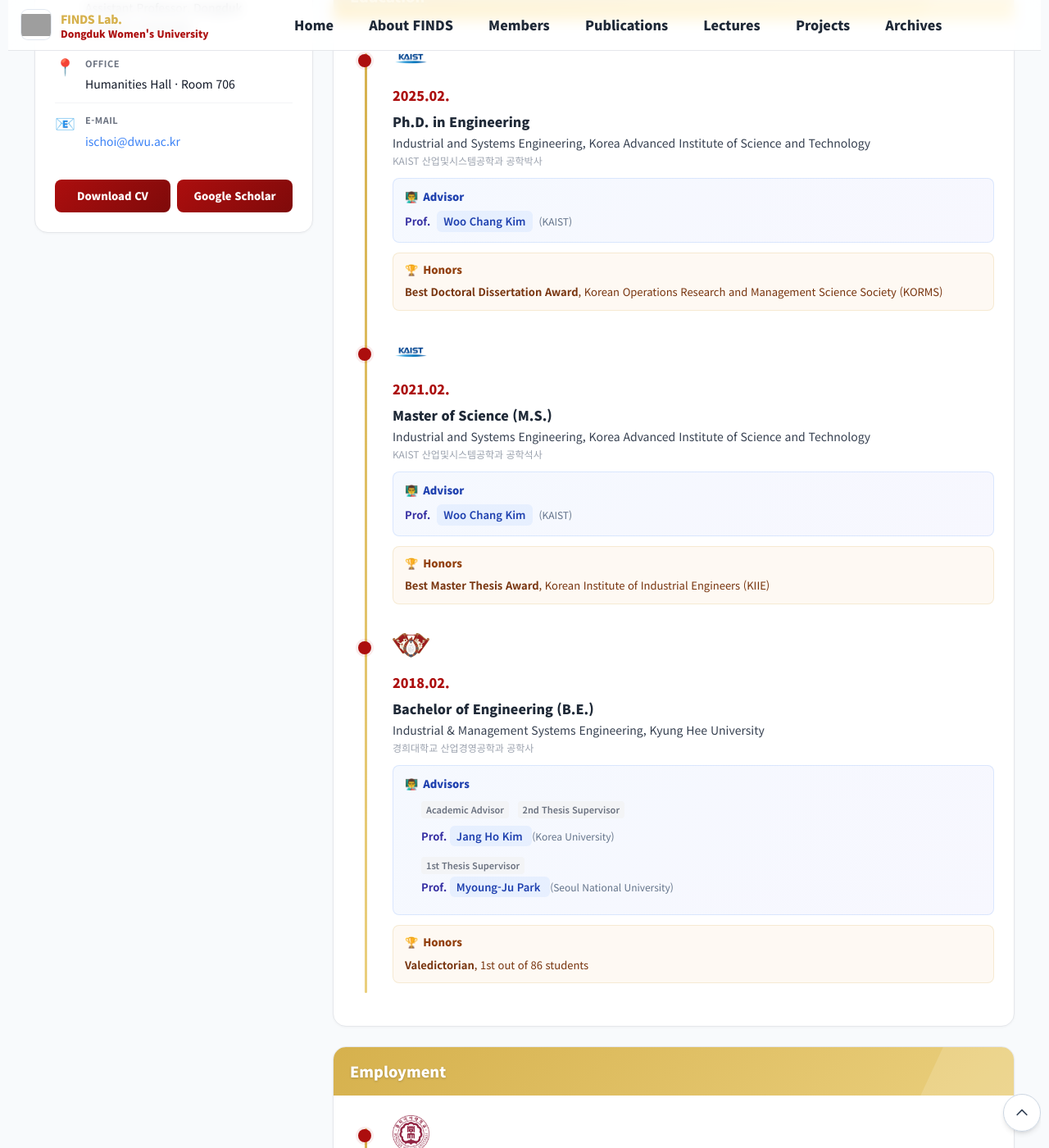
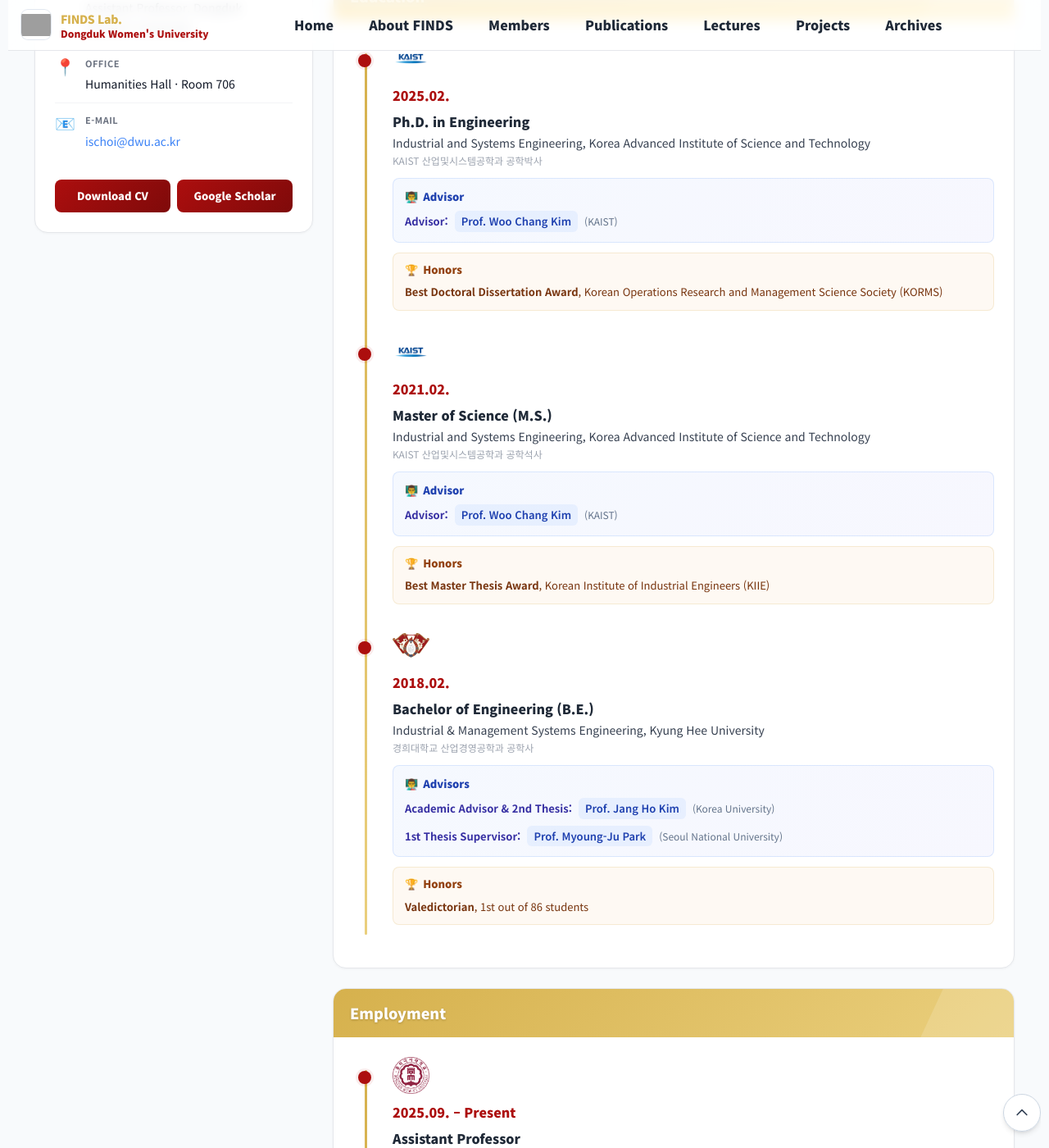
Before and after one commit to FinDS-Lab/site, a Jekyll site: the page built from members-director.html, in a window 1280 px wide and 1400 px high, scrolled down 1009 px. Shown: the whole window at 82% size. Built offline with Jekyll 4.4.1, drawn with Linux system fonts in a browser that asks for light colours; nearby versions of some CDN libraries; grey boxes are pictures that could not be loaded.

Commit message:
Update members-director.html

```diff
--- a/members-director.html
+++ b/members-director.html
@@ -1347,6 +1347,7 @@ permalink: /members-director.html
      </div>
 
 <!-- Education -->
+<!-- Education -->
 <div class="director-card">
  <div class="card-head">Education</div>
  <div class="card-body">
@@ -1371,13 +1372,9 @@ permalink: /members-director.html
            <span>Advisor</span>
          </div>
          <div class="advisor-info">
-            <span class="advisor-label">Prof.</span>
-            <a
-              href="https://scholar.google.com/citations?user=7NmBs1kAAAAJ&amp;hl=en&amp;oi=ao"
-              target="_blank"
-              class="advisor-name"
-            >
-              Woo Chang Kim
+           <span class="advisor-label">Advisor:</span>
+           <a href="https://scholar.google.com/citations?user=7NmBs1kAAAAJ&amp;hl=en&amp;oi=ao" target="_blank" class="advisor-name">
+             Prof. Woo Chang Kim
            </a>
            <span class="advisor-affiliation">(KAIST)</span>
          </div>
@@ -1413,13 +1410,9 @@ permalink: /members-director.html
            <span>Advisor</span>
          </div>
          <div class="advisor-info">
-            <span class="advisor-label">Prof.</span>
-            <a
-              href="https://scholar.google.com/citations?user=7NmBs1kAAAAJ&amp;hl=en&amp;oi=ao"
-              target="_blank"
-              class="advisor-name"
-            >
-              Woo Chang Kim
+           <span class="advisor-label">Advisor:</span>
+           <a href="https://scholar.google.com/citations?user=7NmBs1kAAAAJ&amp;hl=en&amp;oi=ao" target="_blank" class="advisor-name">
+             Prof. Woo Chang Kim
            </a>
            <span class="advisor-affiliation">(KAIST)</span>
          </div>
@@ -1454,51 +1447,19 @@ permalink: /members-director.html
            <span>👨‍🏫</span>
            <span>Advisors</span>
          </div>
-
-          <!-- Advisor #1: Academic Advisor + 2nd Thesis Supervisor -->
-          <div style="margin-left: 20px;">
-            <div style="margin-bottom: 12px;">
-              <div>
-                <span style="font-size: 11px; color: #6b7280; font-weight: 600; background: #f3f4f6; padding: 2px 6px; border-radius: 4px; display: inline-block; margin-right: 6px; margin-bottom: 6px;">
-                  Academic Advisor
-                </span>
-                <span style="font-size: 11px; color: #6b7280; font-weight: 600; background: #f3f4f6; padding: 2px 6px; border-radius: 4px; display: inline-block; margin-bottom: 6px;">
-                  2nd Thesis Supervisor
-                </span>
-              </div>
-
-              <div style="font-size: 13px; margin-top: 6px;">
-                <span style="font-weight: 700; color: #3730a3;">Prof.</span>
-                <a
-                  href="https://scholar.google.com/citations?hl=en&amp;user=uTiqWBMAAAAJ"
-                  target="_blank"
-                  style="color: #1e40af; text-decoration: none; font-weight: 600; padding: 3px 8px; background: rgba(59,130,246,0.08); border-radius: 6px; transition: all 0.2s;"
-                >
-                  Jang Ho Kim
+         <div class="advisor-info" style="margin-bottom: 8px;">
+           <span class="advisor-label">Academic Advisor & 2nd Thesis:</span>
+           <a href="https://scholar.google.com/citations?hl=en&amp;user=uTiqWBMAAAAJ" target="_blank" class="advisor-name">
+             Prof. Jang Ho Kim
            </a>
-                <span style="color: #64748b; font-size: 12px; font-weight: 500;">(Korea University)</span>
-              </div>
-            </div>
-          </div>
-
-          <!-- Advisor #2: 1st Thesis Supervisor -->
-          <div style="margin-left: 20px;">
-            <div style="margin-bottom: 12px;">
-              <div style="font-size: 11px; color: #6b7280; font-weight: 600; background: #f3f4f6; padding: 2px 6px; border-radius: 4px; display: inline-block; margin-bottom: 6px;">
-                1st Thesis Supervisor
-              </div>
-              <div style="font-size: 13px;">
-                <span style="font-weight: 700; color: #3730a3;">Prof.</span>
-                <a
-                  href="https://scholar.google.com/citations?user=O8OYIzMAAAAJ&amp;hl=en&amp;oi=ao"
-                  target="_blank"
-                  style="color: #1e40af; text-decoration: none; font-weight: 600; padding: 3px 8px; background: rgba(59,130,246,0.08); border-radius: 6px; transition: all 0.2s;"
-                >
-                  Myoung-Ju Park
+           <span class="advisor-affiliation">(Korea University)</span>
+         </div>
+         <div class="advisor-info">
+           <span class="advisor-label">1st Thesis Supervisor:</span>
+           <a href="https://scholar.google.com/citations?user=O8OYIzMAAAAJ&amp;hl=en&amp;oi=ao" target="_blank" class="advisor-name">
+             Prof. Myoung-Ju Park
            </a>
-                <span style="color: #64748b; font-size: 12px; font-weight: 500;">(Seoul National University)</span>
-              </div>
-            </div>
+           <span class="advisor-affiliation">(Seoul National University)</span>
          </div>
        </div>
 
```
Lines whose indentation alone changed are shown as unchanged.
